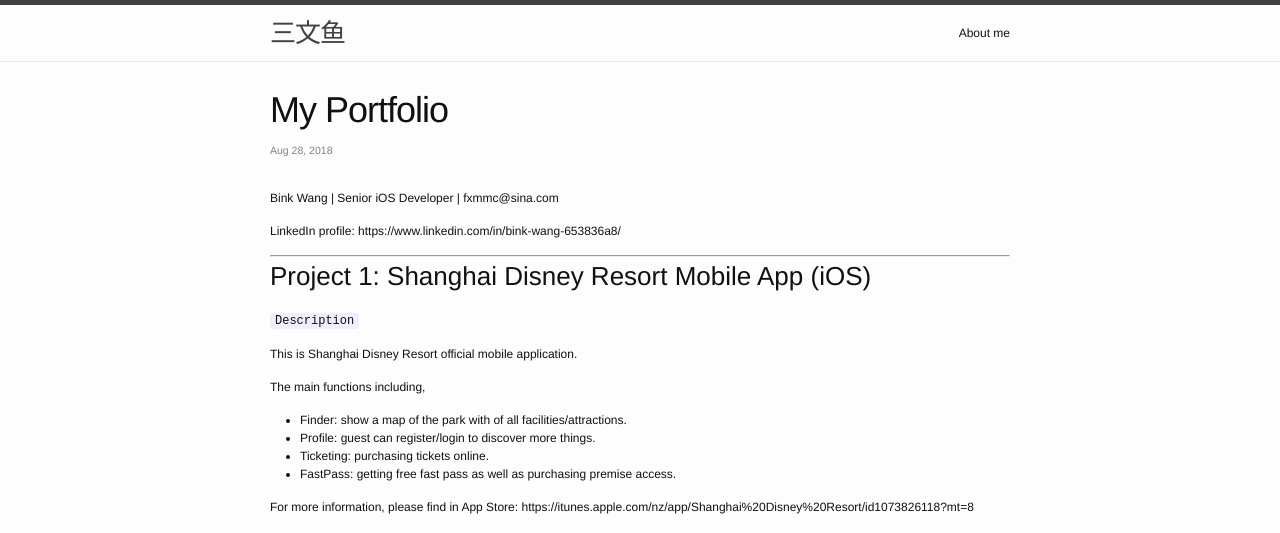
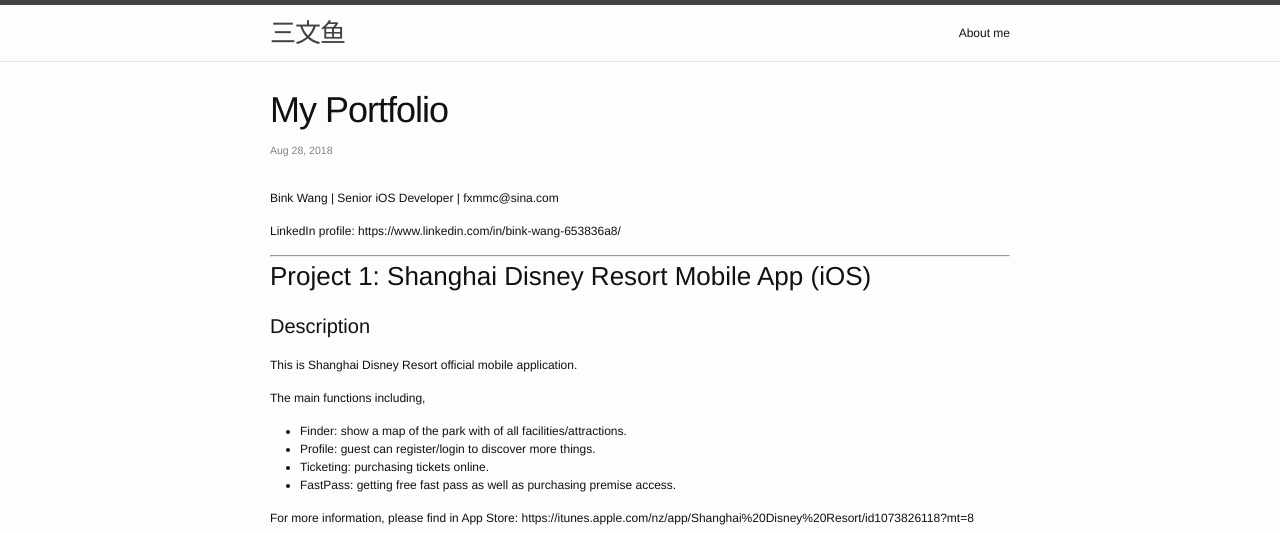
Before and after one commit to binkwang/hanmbink.github.io, a Jekyll site: the page built from _posts/2018-08-28-my-portfolio.markdown, in a window 1280 px wide. Shown: the top 533 px of the page. Built offline with Jekyll 4.4.1, drawn with Linux system fonts in a browser that asks for light colours.

Commit message:
Improve format

```diff
--- a/_posts/2018-08-28-my-portfolio.markdown
+++ b/_posts/2018-08-28-my-portfolio.markdown
@@ -13,7 +13,7 @@
 
 ### Project 1: Shanghai Disney Resort Mobile App (iOS)
 
-`Description`
+#### Description
 
 This is Shanghai Disney Resort official mobile application.
 
@@ -26,14 +26,14 @@
 For more information, please find in App Store: https://itunes.apple.com/nz/app/Shanghai%20Disney%20Resort/id1073826118?mt=8
 
 
-`Finder UI`
+#### Finder UI
 
-<img src="https://raw.githubusercontent.com/hanmbink/hanmbink.github.io/master/pic/portfolio/finder-1.png" width="50%" height="50%" />...<img src="https://raw.githubusercontent.com/hanmbink/hanmbink.github.io/master/pic/portfolio/finder-2.png" width="50%" height="50%" />
+<img src="https://raw.githubusercontent.com/hanmbink/hanmbink.github.io/master/pic/portfolio/finder-1.png" width="30%" height="30%" />...<img src="https://raw.githubusercontent.com/hanmbink/hanmbink.github.io/master/pic/portfolio/finder-2.png" width="30%" height="30%" />
 <!--![](../pic/portfolio/finder-1.png)-->
 <!--![](../pic/portfolio/finder-2.png)-->
 
 
-`Finder code snippet`
+#### Finder code snippet
 
 {% highlight ruby %}
 @implementation WDPRFinderUI
@@ -58,17 +58,17 @@
 @end
 {% endhighlight %}
 
-<!--<img src="https://raw.githubusercontent.com/hanmbink/hanmbink.github.io/master/pic/portfolio/finder-code-1.png" width="50%" height="50%" />-->
+<!--<img src="https://raw.githubusercontent.com/hanmbink/hanmbink.github.io/master/pic/portfolio/finder-code-1.png" width="30%" height="30%" />-->
 <!--![](../pic/portfolio/finder-code-1.png)-->
 
 
-`Ticketing UI`
+#### Ticketing UI
 
-<img src="https://raw.githubusercontent.com/hanmbink/hanmbink.github.io/master/pic/portfolio/ticketing-1.png" width="50%" height="50%" />...<img src="https://raw.githubusercontent.com/hanmbink/hanmbink.github.io/master/pic/portfolio/ticketing-2.png" width="50%" height="50%" />
+<img src="https://raw.githubusercontent.com/hanmbink/hanmbink.github.io/master/pic/portfolio/ticketing-1.png" width="30%" height="30%" />...<img src="https://raw.githubusercontent.com/hanmbink/hanmbink.github.io/master/pic/portfolio/ticketing-2.png" width="30%" height="30%" />
 <!--![](../pic/portfolio/ticketing-1.png)-->
 <!--![](../pic/portfolio/ticketing-2.png)-->
 
-`Ticketing code snippet`
+#### Ticketing code snippet
 
 {% highlight ruby %}
 typedef void (^ServiceResponse)(NSError *error);
@@ -98,16 +98,16 @@
 failure:(ServiceFailure)failure;
 {% endhighlight %}
 
-<!--<img src="https://raw.githubusercontent.com/hanmbink/hanmbink.github.io/master/pic/portfolio/ticketing-code-1.png" width="50%" height="50%" />-->
+<!--<img src="https://raw.githubusercontent.com/hanmbink/hanmbink.github.io/master/pic/portfolio/ticketing-code-1.png" width="30%" height="30%" />-->
 <!--![](../pic/portfolio/ticketing-code-1.png)-->
 
-`Profile UI`
+#### Profile UI
 
-<img src="https://raw.githubusercontent.com/hanmbink/hanmbink.github.io/master/pic/portfolio/profile-1.png" width="50%" height="50%" />...<img src="https://raw.githubusercontent.com/hanmbink/hanmbink.github.io/master/pic/portfolio/profile-2.png" width="50%" height="50%" />
+<img src="https://raw.githubusercontent.com/hanmbink/hanmbink.github.io/master/pic/portfolio/profile-1.png" width="30%" height="30%" />...<img src="https://raw.githubusercontent.com/hanmbink/hanmbink.github.io/master/pic/portfolio/profile-2.png" width="30%" height="30%" />
 <!--![](../pic/portfolio/profile-1.png)-->
 <!--![](../pic/portfolio/profile-2.png)-->
 
-`Profile code snippet`
+#### Profile code snippet
 
 {% highlight ruby %}
 @interface WDPREditAddressViewController : WDPRTableController
@@ -135,7 +135,7 @@
 forTable:(WDPRTableController *)table;
 {% endhighlight %}
 
-<!--<img src="https://raw.githubusercontent.com/hanmbink/hanmbink.github.io/master/pic/portfolio/profile-code-1.png" width="50%" height="50%" />-->
+<!--<img src="https://raw.githubusercontent.com/hanmbink/hanmbink.github.io/master/pic/portfolio/profile-code-1.png" width="30%" height="30%" />-->
 <!--![](../pic/portfolio/profile-code-1.png)-->
 
 ---
@@ -143,22 +143,22 @@
 ### Project 2: Trade Me Demo (iOS)
 
 
-`Description`
+#### Description
 
 This is a private demo project, to fetch Trade Me categories and show listings of selected category.
 Open source. See detail in my GitHub: https://github.com/hanmbink/TME-Demo
 
-`Architecture`
+#### Architecture
 
-<img src="https://raw.githubusercontent.com/hanmbink/hanmbink.github.io/master/pic/portfolio/tem-architecture-1.png" width="50%" height="50%" />
+<img src="https://raw.githubusercontent.com/hanmbink/hanmbink.github.io/master/pic/portfolio/tem-architecture-1.png" width="80%" height="80%" />
 <!--![](../pic/portfolio/tem-architecture-1.png)-->
 
-`UI`
+#### UI
 
-<img src="https://raw.githubusercontent.com/hanmbink/hanmbink.github.io/master/pic/portfolio/tme-ui-1.png" width="50%" height="50%" />
+<img src="https://raw.githubusercontent.com/hanmbink/hanmbink.github.io/master/pic/portfolio/tme-ui-1.png" width="80%" height="80%" />
 <!--![](../pic/portfolio/tme-ui-1.png)-->
 
-`Code snippet`
+#### Code snippet
 
 {% highlight ruby %}
 func fetchListing(_ catetoryId: String?, completionHandler: @escaping DataCompletionHandler) {
@@ -194,7 +194,7 @@
 }
 {% endhighlight %}
 
-<!--<img src="https://raw.githubusercontent.com/hanmbink/hanmbink.github.io/master/pic/portfolio/tme-code-1.png" width="50%" height="50%" />...<img src="https://raw.githubusercontent.com/hanmbink/hanmbink.github.io/master/pic/portfolio/tme-code-2.png" width="50%" height="50%" />-->
+<!--<img src="https://raw.githubusercontent.com/hanmbink/hanmbink.github.io/master/pic/portfolio/tme-code-1.png" width="30%" height="30%" />...<img src="https://raw.githubusercontent.com/hanmbink/hanmbink.github.io/master/pic/portfolio/tme-code-2.png" width="30%" height="30%" />-->
 <!--![](../pic/portfolio/tme-code-1.png)-->
 <!--![](../pic/portfolio/tme-code-2.png)-->
 
@@ -203,7 +203,7 @@
 
 ### Project 3: YAWA-Demo
 
-`Description`
+#### Description
 
 This is a demo project in Swift which show weather infomation of specific cities.
 Open source. See detail in my GitHub: https://github.com/hanmbink/YAWA-Demo
```
